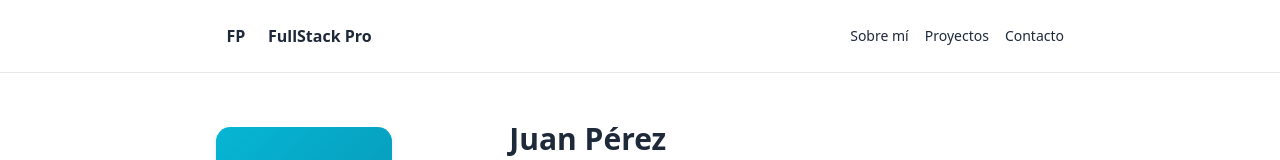
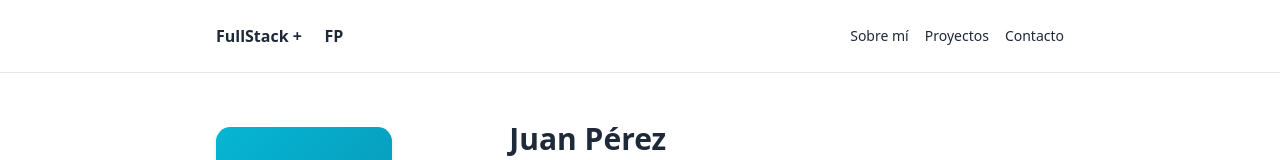
Before and after one commit to shini66/portfolio_example, a website: page src/index.html in a window 1280 px wide. Shown: the top 160 px of the page. Drawn offline with nearby package versions, Linux system fonts and the light colour scheme.

Commit message:
Update header branding text
Changed the header text from 'FullStack Pro' to 'FullStack +' for branding consistency.

```diff
--- a/src/index.html
+++ b/src/index.html
@@ -15,8 +15,8 @@
   <header class="border-b border-gray-200">
     <div class="max-w-4xl mx-auto px-6 py-4 flex items-center justify-between">
       <a href="#" class="flex items-center gap-3">
+        <span class="font-semibold">FullStack +</span>
         <div class="w-10 h-10 rounded-md text-gray-800 flex items-center justify-center font-bold">FP</div>
-        <span class="font-semibold">FullStack Pro</span>
       </a>
 
       <div class="flex items-center gap-4">
```
